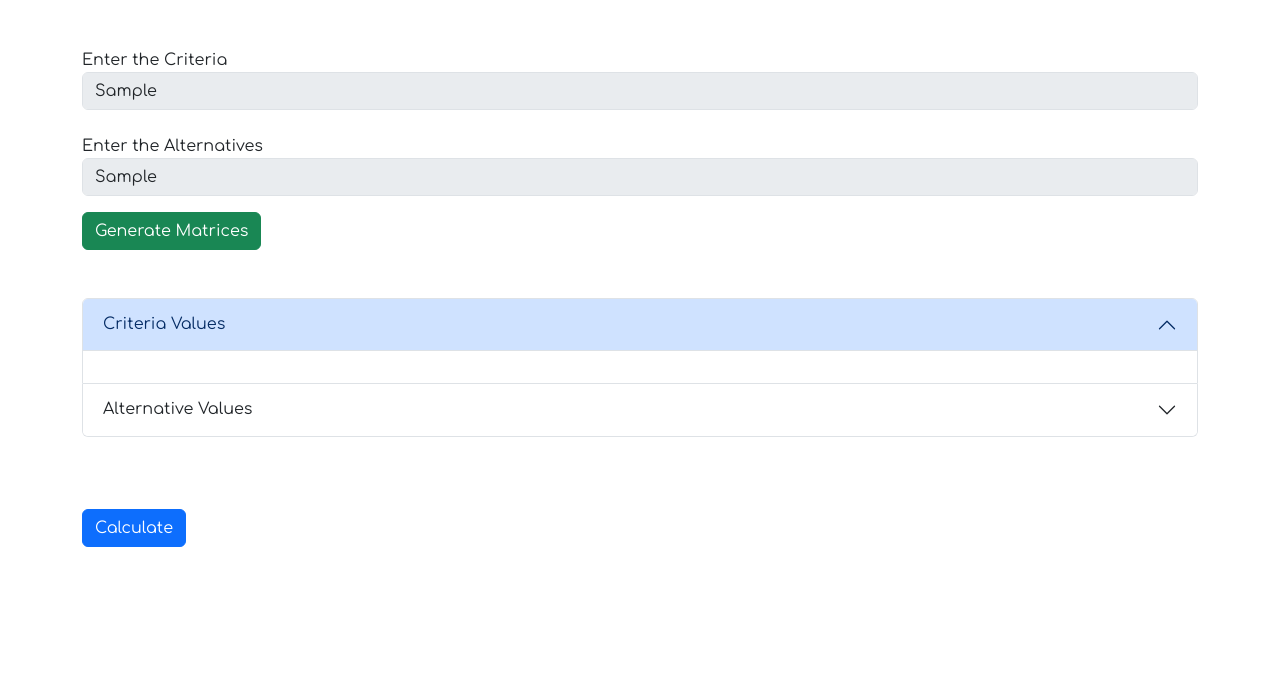
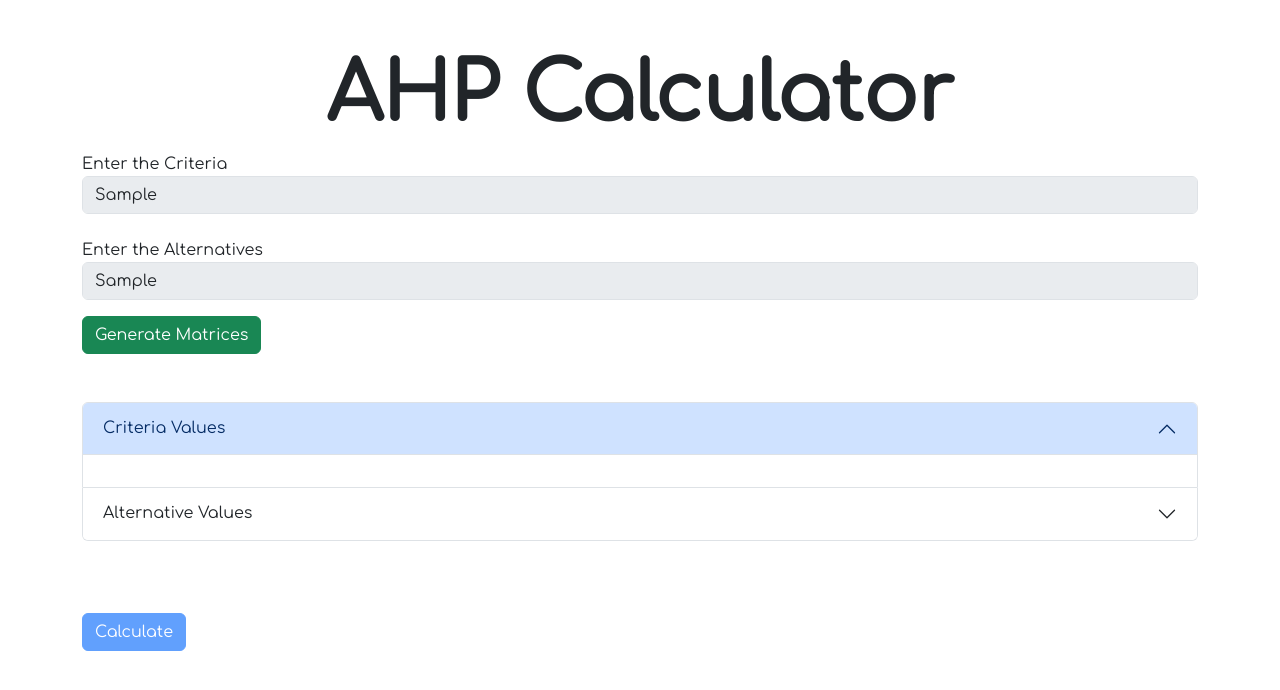
Before and after one commit to sukhmeetbawa/Awesome-AHP, a React (Vite) app in the folder frontend/: page / in a window 1280 px wide. Both pictures are taken after typing "Sample", "Sample" into the empty fields and a click on the button "Generate Matrices". Shown: the top 690 px of the page. Built offline with nearby package versions, Linux system fonts and the light colour scheme.

Commit message:
Add heading

```diff
--- a/frontend/src/App.tsx
+++ b/frontend/src/App.tsx
@@ -122,6 +122,13 @@ function App(): JSX.Element {
     return (
         <div className="container mt-5 mb-5">
             <div className="form-group">
+                <h1
+                    style={{ fontWeight: "bolder", fontSize: "5rem" }}
+                    className="text-center"
+                >
+                    AHP Calculator
+                </h1>
+                <div className="flex" style={{ alignItems: "center" }}>
                     <label htmlFor="criteriaInput">Enter the Criteria</label>
                     <input
                         type="text"
@@ -131,6 +138,7 @@ function App(): JSX.Element {
                         onChange={handleCriteriaChange}
                         disabled={buttonPressed}
                     />
+                </div>
             </div>
             <div className="form-group mt-4">
                 <label htmlFor="alternativesInput">
@@ -222,6 +230,10 @@ function App(): JSX.Element {
                     <button
                         className="btn btn-primary my-4"
                         onClick={calculateWeights}
+                        disabled={
+                            criteriaMatrix.length === 0 ||
+                            alternativeMatrices.length === 0
+                        }
                     >
                         {loading ? (
                             <>
```
Lines whose indentation alone changed are shown as unchanged.
